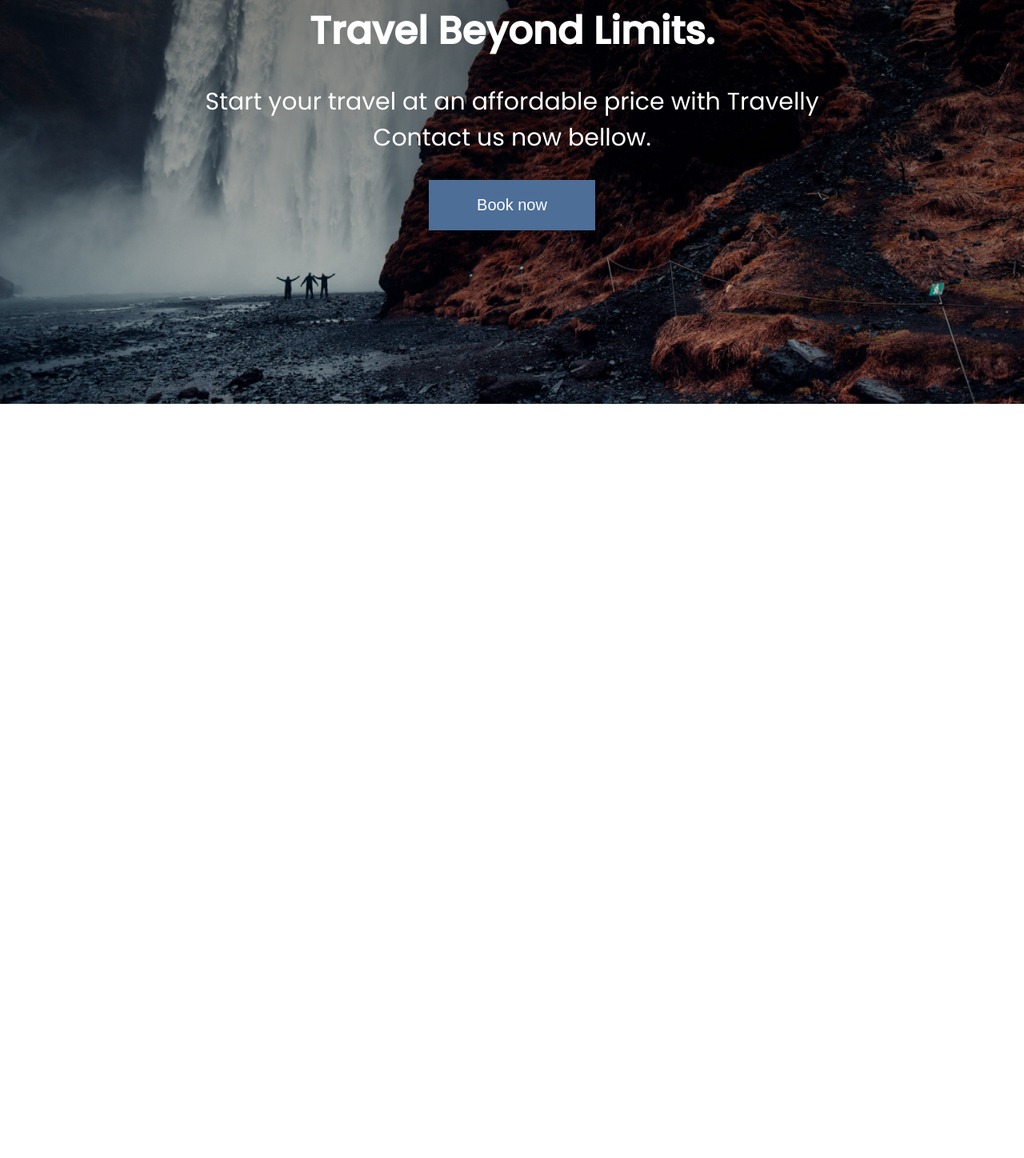
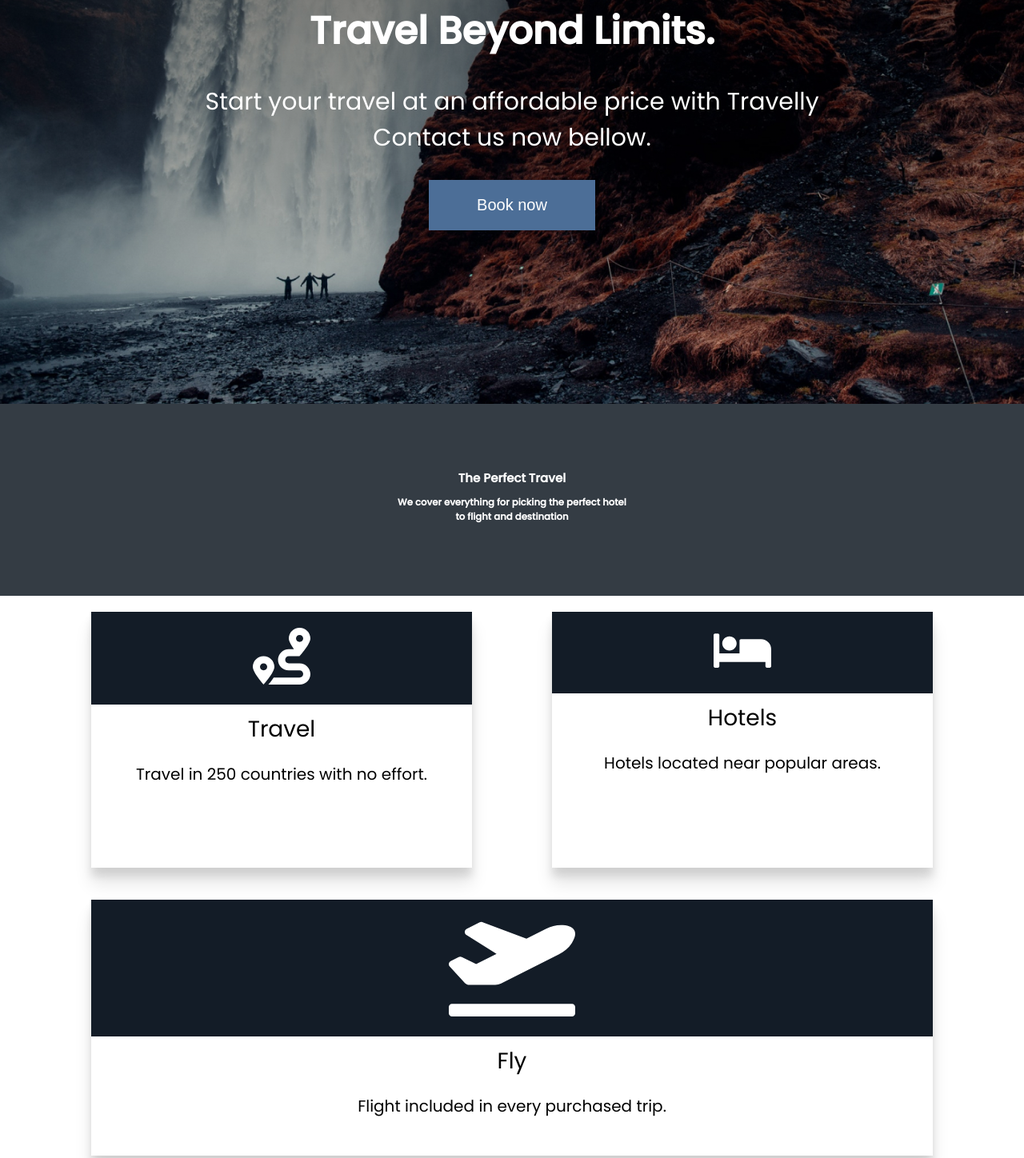
Before and after one commit to Patrycja-dz/Travelly, a plain HTML site: page index.html in a window 1280 px wide. Shown: the part 295-1743 px from the top of the page at 80% size. Before the commit the page ends 800 px from the top, so only its background shows below. Drawn offline with Linux system fonts and the light colour scheme; a web font is replaced by a local one.

Commit message:
created benefits section

```diff
--- a/index.html
+++ b/index.html
@@ -10,7 +10,8 @@
     <meta name="robots" content="index,follow">
     <link rel="icon" href="icons/airplane.svg">
     <link rel="stylesheet" href="style.css">
-    <link href="https://fonts.googleapis.com/css2?family=Pattaya&family=Poppins:wght@400;500&display=swap" rel="stylesheet">
+    <link href="https://fonts.googleapis.com/css2?family=Pattaya&family=Poppins:wght@400;500&display=swap"
+        rel="stylesheet">
     <title>Travelly | Travelling agency & consulting</title>
 </head>
 
@@ -38,7 +39,37 @@
         </h3>
         <button class="hero__contactBtn">Book now</button>
     </section>
-
+    <!--here will be locations section-->
+    <section id="benefits" class="benefits">
+        <header class="benefits__text">
+            <h2>The Perfect Travel</h2>
+            <h3 class="benefits__subheading">We cover everything for picking the perfect hotel <br>to flight and
+                destination </h3>
+        </header>
+        <div class="benefits__cards">
+            <div class="card">
+                <div class="card__icon">
+                    <img src="/Travelly/icons/route-solid.svg" alt="">
+                </div>
+                <h4>Travel</h4>
+                <p>Travel in 250 countries with no effort.</p>
+            </div>
+            <div class="card">
+                <div class="card__icon">
+                    <img src="/Travelly/icons/bed-solid.svg" alt="">
+                </div>
+                <h4>Hotels</h4>
+                <p>Hotels located near popular areas.</p>
+            </div>
+            <div class="card">
+                <div class="card__icon">
+                    <img src="/Travelly/icons/plane-departure-solid.svg" alt="">
+                </div>
+                <h4>Fly</h4>
+                <p>Flight included in every purchased trip.</p>
+            </div>
+        </div>
+    </section>
 </body>
 
 </html>
--- a/style.css
+++ b/style.css
@@ -44,6 +44,7 @@ button {
 h4,
 h5 {
     font-size: 2.8rem;
+    font-weight: 400;
 }
 
 .link {
@@ -98,6 +99,51 @@ h5 {
     cursor: pointer;
 }
 
+.benefits__text {
+    background: #343c44;
+    padding: 3rem;
+    min-height: 30vh;
+    display: flex;
+    flex-direction: column;
+    justify-content: center;
+    align-items: center;
+    text-align: center;
+    color: #fff;
+}
+
+.benefits__subheading {
+    padding: 1rem;
+    line-height: 1.8rem;
+}
+
+.benefits__cards {
+    width: 90%;
+    margin: auto;
+    display: flex;
+    min-height: 70vh;
+    align-items: center;
+    flex-wrap: wrap;
+}
+
+.card {
+    text-align: center;
+    flex: 1 1 30rem;
+    margin: 2rem 5rem;
+    min-height: 40vh;
+    box-shadow: 0px 10px 10px rgba(0, 0, 0,0.1), 0px 20px 20px rgba(0, 0, 0,0.1);;
+}
+.card h4, .card p{
+    padding: 1rem;
+}
+.card img {
+  max-width: 15%;
+  margin: 2rem;
+
+}
+.card__icon{
+    background-color: #131c27;
+}
+
 @media screen and (max-width: 932px) {
     html {
         font-size: 45%;
```
